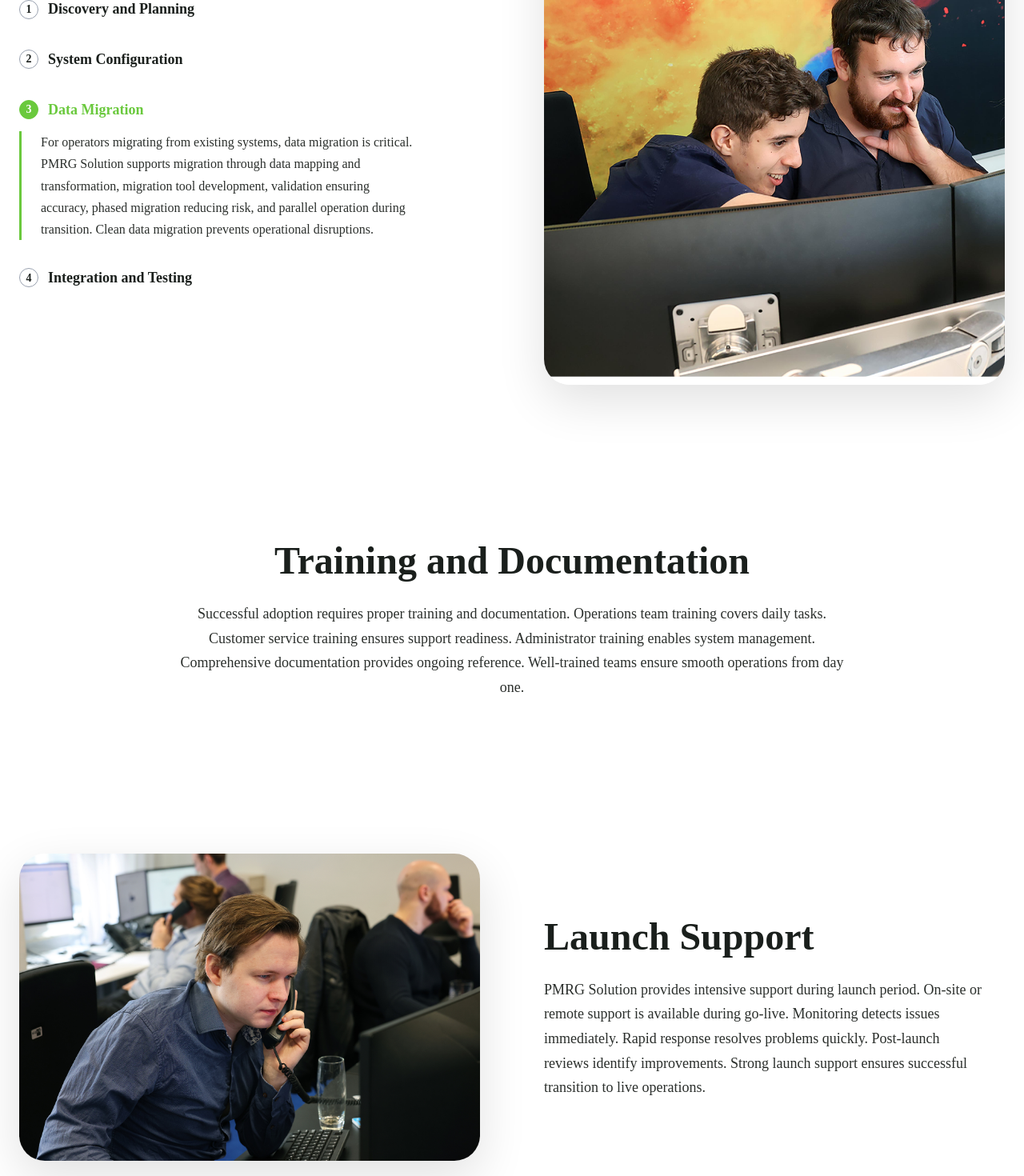
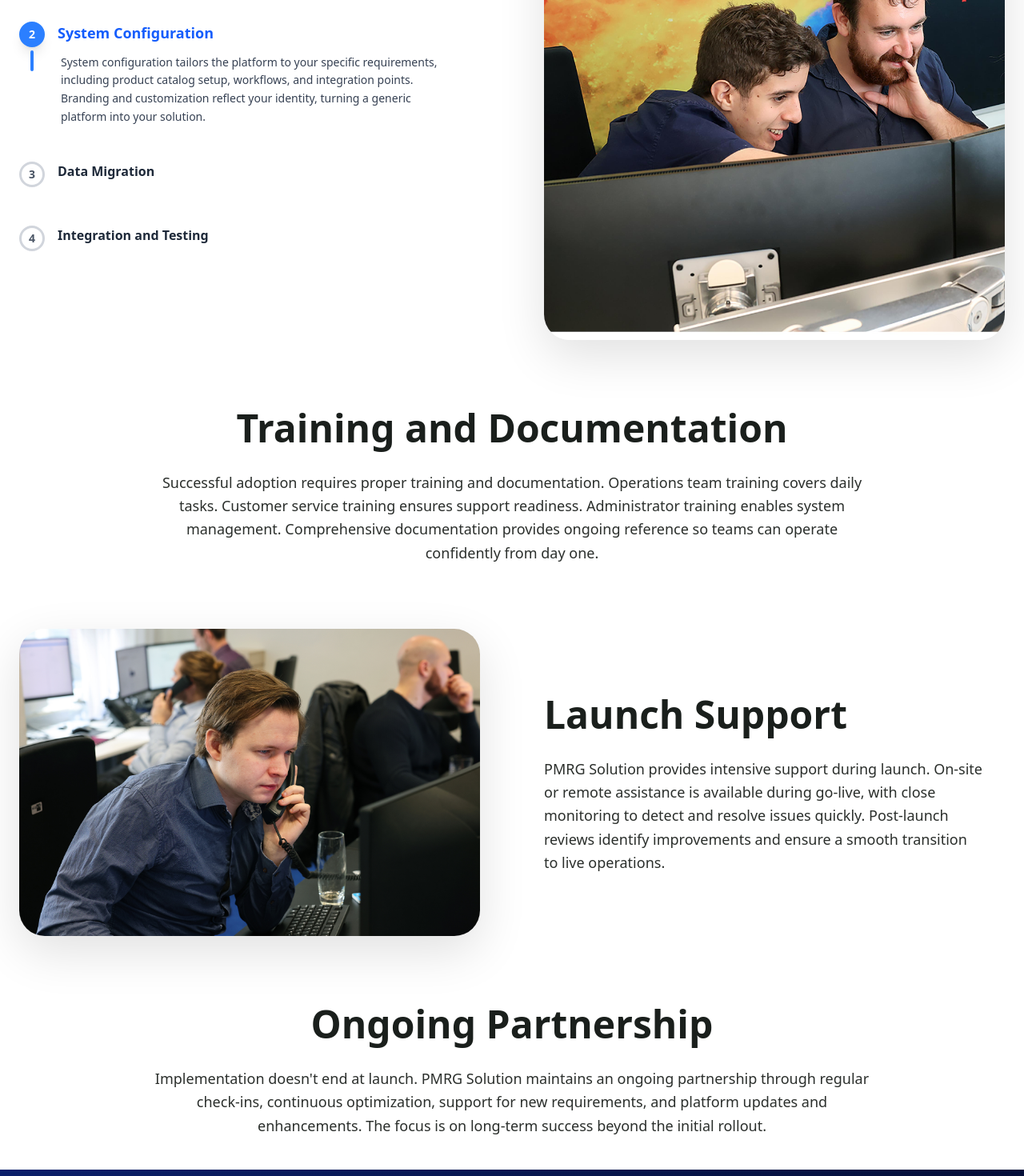
Before and after one commit to Sugaam-dev/NewPMRG_Solution, a React (Vite) app: page /pmrg-way-of-work/implementation-approach in a window 1280 px wide. Shown: the part 1120-2590 px from the top of the page at 80% size. Built offline with nearby package versions, Linux system fonts and the light colour scheme.

Commit message:
pmrg crew and pmrg way of work animation image and gap

```diff
--- a/src/Components/Pages/PMRGWayOfWork/ImplementationApproach.jsx
+++ b/src/Components/Pages/PMRGWayOfWork/ImplementationApproach.jsx
@@ -1,145 +1,237 @@
-import React from "react";
+import React, { useState, useEffect, useRef } from "react";
 import implImg1 from "../../../assets/implement.jpg";
 import implImg2 from "../../../assets/lunchsupport.jpg";
 import HeroSection from "../HeroSection";
 import implementationapproachdata from "../../../data/implementationapproachdata";
 
 export default function ImplementationApproach() {
+  const [activeStep, setActiveStep] = useState(1);
+  const intervalRef = useRef(null);
+
+  const steps = [
+    {
+      id: 1,
+      title: "Discovery and Planning",
+      description:
+        "Implementation begins with thorough discovery to understand your business model, existing systems and data, regulatory requirements, timeline constraints, and success criteria. Detailed planning identifies tasks, dependencies, risks, and milestones, so expectations are realistic and aligned.",
+    },
+    {
+      id: 2,
+      title: "System Configuration",
+      description:
+        "System configuration tailors the platform to your specific requirements, including product catalog setup, workflows, and integration points. Branding and customization reflect your identity, turning a generic platform into your solution.",
+    },
+    {
+      id: 3,
+      title: "Data Migration",
+      description:
+        "For operators migrating from existing systems, data migration is critical. PMRG Solution supports migration through data mapping and transformation, migration tool development, validation ensuring accuracy, phased migration reducing risk, and parallel operation during transition.",
+    },
+    {
+      id: 4,
+      title: "Integration and Testing",
+      description:
+        "Comprehensive integration and testing ensures everything works together. End-to-end and performance testing validate real-world usage, while user acceptance testing confirms the solution meets expectations before launch.",
+    },
+  ];
+
+  // Auto-advance using setInterval - SIMPLEST APPROACH
+  useEffect(() => {
+    intervalRef.current = setInterval(() => {
+      setActiveStep((prev) => (prev % steps.length) + 1);
+    }, 5000);
+
+    return () => {
+      if (intervalRef.current) {
+        clearInterval(intervalRef.current);
+      }
+    };
+  }, [steps.length]);
+
+  const handleStepClick = (stepId) => {
+    if (intervalRef.current) {
+      clearInterval(intervalRef.current);
+    }
+    setActiveStep(stepId);
+
+    // Restart interval after manual click
+    setTimeout(() => {
+      intervalRef.current = setInterval(() => {
+        setActiveStep((prev) => (prev % steps.length) + 1);
+      }, 5000);
+    }, 100);
+  };
+
   return (
     <>
-    <HeroSection {...implementationapproachdata}/>
+      <HeroSection {...implementationapproachdata} />
 
       <main className="w-full bg-white text-[#1a1f1c] overflow-hidden">
-
-      {/* =============================
-          IMPLEMENTATION SECTION
-      ============================== */}
-      <section className="w-full px-6 py-24">
-        <div className="max-w-[1250px] mx-auto grid grid-cols-1 lg:grid-cols-2 gap-20 items-start">
-
+        {/* IMPLEMENTATION SECTION */}
+        <section className="w-full px-6 py-5 lg:py-10 ">
+          <div className="max-w-[1250px] mx-auto grid grid-cols-1 lg:grid-cols-2 gap-12 lg:gap-20 items-start">
             {/* LEFT CONTENT */}
-          <div>
-            <h2 className="font-['PST_Mail_Sans'] text-[40px] md:text-[48px] leading-[1.15] font-bold mb-6">
+            <div className="relative">
+              <h2 className="text-[32px] md:text-[40px] lg:text-[48px] leading-tight font-bold mb-4 md:mb-6">
                 Implementation
               </h2>
 
-            <p className="font-['Mona_Sans'] text-[18px] leading-[1.7] text-[#2b2f2c] mb-10">
-              We guide you through the process of implementation and help you every step of the way.
+              <p className="text-[16px] md:text-[18px] leading-relaxed text-[#2b2f2c] mb-8 md:mb-10">
+                We guide you through the process of implementation and help you
+                every step of the way.
               </p>
 
-            {/* LIST */}
-            <div className="space-y-8 text-[18px] font-['Mona_Sans'] leading-[1.7]">
+              {/* Steps */}
+              <div className="relative space-y-8 md:space-y-10">
+                {steps.map((step) => {
+                  const isActive = activeStep === step.id;
+                  return (
+                    <div key={step.id} className="flex items-start space-x-4">
+                      {/* Step circle */}
+                      <div className="flex-shrink-0 mt-1">
+                        <button
+                          onClick={() => handleStepClick(step.id)}
+                          className={`w-8 h-8 flex items-center justify-center rounded-full border-3 font-bold text-sm transition-all duration-300 ${
+                            isActive
+                              ? "bg-blue-500 border-blue-500 text-white shadow-lg"
+                              : "bg-white border-gray-300 text-gray-600 hover:bg-gray-50 hover:border-gray-400"
+                          }`}
+                          style={{ minHeight: '32px' }}
+                        >
+                          {step.id}
+                        </button>
 
-              {/* Step 1 */}
-              <div>
-                <p className="font-semibold mb-2 flex items-center gap-3">
-                  <span className="w-6 h-6 flex items-center justify-center rounded-full border border-gray-400 text-[14px]">1</span>
-                  Discovery and Planning
-                </p>
+                        {/* Animated line - PURE CSS */}
+                        {isActive && (
+                          <div
+                            className="w-1 bg-blue-500 rounded-full ml-3.5 mt-1 animate-grow-line"
+                            style={{
+                              height: '80px',
+                              animationDuration: '5s',
+                              animationPlayState: 'running'
+                            }}
+                          />
+                        )}
                       </div>
 
-              {/* Step 2 */}
-              <div>
-                <p className="font-semibold mb-2 flex items-center gap-3">
-                  <span className="w-6 h-6 flex items-center justify-center rounded-full border border-gray-400 text-[14px]">2</span>
-                  System Configuration
-                </p>
-              </div>
-
-              {/* Step 3 — Data Migration (expanded) */}
-              <div>
-                <p className="font-semibold mb-3 flex items-center gap-3 text-[#6ac93d]">
-                  <span className="w-6 h-6 flex items-center justify-center rounded-full border border-[#6ac93d] bg-[#6ac93d] text-white text-[14px]">3</span>
-                  Data Migration
+                      {/* Step content */}
+                      <div className="flex-1 pt-1">
+                        <p
+                          onClick={() => handleStepClick(step.id)}
+                          className={`font-bold text-base mb-3 cursor-pointer transition-colors duration-300 ${
+                            isActive ? "text-blue-600 text-lg" : "text-gray-800"
+                          }`}
+                        >
+                          {step.title}
                         </p>
 
-                <div className="pl-6 border-l-[3px] border-[#6ac93d] text-[16px] leading-[1.7] text-[#2b2f2c] max-w-[500px]">
-                  For operators migrating from existing systems, data migration is critical. PMRG Solution supports
-                  migration through data mapping and transformation, migration tool development, validation ensuring
-                  accuracy, phased migration reducing risk, and parallel operation during transition. Clean data
-                  migration prevents operational disruptions.
+                        {isActive && (
+                          <div className="text-sm leading-relaxed text-gray-700 pl-1 max-w-[90%] animate-slideIn">
+                            {step.description}
+                          </div>
+                        )}
                       </div>
                     </div>
-
-              {/* Step 4 */}
-              <div>
-                <p className="font-semibold mb-2 flex items-center gap-3">
-                  <span className="w-6 h-6 flex items-center justify-center rounded-full border border-gray-400 text-[14px]">4</span>
-                  Integration and Testing
-                </p>
-              </div>
-
+                  );
+                })}
               </div>
             </div>
 
             {/* RIGHT IMAGE */}
             <div className="rounded-[32px] overflow-hidden shadow-[0_20px_60px_rgba(0,0,0,0.12)]">
-            <img src={implImg1} alt="Implementation" className="w-full h-full object-cover" />
+              <img
+                src={implImg1}
+                alt="Implementation"
+                className="w-full h-auto  object-contain"
+              />
             </div>
-
           </div>
         </section>
 
-      {/* =============================
-          TRAINING & DOCUMENTATION
-      ============================== */}
-      <section className="w-full px-6 py-24 text-center">
-        <h2 className="font-['PST_Mail_Sans'] text-[40px] md:text-[48px] leading-[1.15] font-bold mb-6">
+        {/* TRAINING & DOCUMENTATION */}
+        <section className="w-full px-6 py-5 lg:py-10 text-center">
+          <div className="max-w-[900px] mx-auto">
+            <h2 className="text-[32px] md:text-[40px] lg:text-[48px] leading-tight font-bold mb-4 md:mb-6">
               Training and Documentation
             </h2>
-
-        <p className="font-['Mona_Sans'] text-[18px] leading-[1.7] max-w-[850px] mx-auto text-[#2b2f2c]">
-          Successful adoption requires proper training and documentation. Operations team training covers daily tasks.
-          Customer service training ensures support readiness. Administrator training enables system management.
-          Comprehensive documentation provides ongoing reference. Well-trained teams ensure smooth operations from day one.
+            <p className="text-[16px] md:text-[18px] leading-relaxed text-[#2b2f2c]">
+              Successful adoption requires proper training and documentation.
+              Operations team training covers daily tasks. Customer service
+              training ensures support readiness. Administrator training enables
+              system management. Comprehensive documentation provides ongoing
+              reference so teams can operate confidently from day one.
             </p>
-      </section>
-
-      {/* =============================
-          LAUNCH SUPPORT
-      ============================== */}
-      <section className="w-full px-6 py-24">
-        <div className="max-w-[1250px] mx-auto grid grid-cols-1 lg:grid-cols-2 gap-20 items-center">
-
-          {/* LEFT IMAGE */}
-          <div className="rounded-[32px] overflow-hidden shadow-[0_20px_60px_rgba(0,0,0,0.12)]">
-            <img src={implImg2} alt="Launch Support" className="w-full h-full object-cover" />
-          </div>
-
-          {/* RIGHT TEXT */}
-          <div>
-            <h2 className="font-['PST_Mail_Sans'] text-[40px] md:text-[48px] leading-[1.15] font-bold mb-6">
-              Launch Support
-            </h2>
-
-            <p className="font-['Mona_Sans'] text-[18px] leading-[1.7] text-[#2b2f2c] max-w-[550px]">
-              PMRG Solution provides intensive support during launch period. On-site or remote support is
-              available during go-live. Monitoring detects issues immediately. Rapid response resolves
-              problems quickly. Post-launch reviews identify improvements. Strong launch support ensures
-              successful transition to live operations.
-            </p>
-          </div>
-
           </div>
         </section>
 
-      {/* =============================
-          ONGOING PARTNERSHIP
-      ============================== */}
-      <section className="w-full px-6 py-24 text-center">
-        <h2 className="font-['PST_Mail_Sans'] text-[40px] md:text-[48px] leading-[1.15] font-bold mb-6">
+        {/* LAUNCH SUPPORT */}
+        <section className="w-full px-6 py-5 lg:py-10">
+          <div className="max-w-[1250px] mx-auto grid grid-cols-1 lg:grid-cols-2 gap-12 lg:gap-20 items-center">
+            <div className="rounded-[32px] overflow-hidden shadow-[0_20px_60px_rgba(0,0,0,0.12)] order-2 lg:order-1">
+              <img
+                src={implImg2}
+                alt="Launch Support"
+                className="w-full h-auto object-contain"
+              />
+            </div>
+            <div className="order-1 lg:order-2">
+              <h2 className="text-[32px] md:text-[40px] lg:text-[48px] leading-tight font-bold mb-4 md:mb-6">
+                Launch Support
+              </h2>
+              <p className="text-[16px] md:text-[18px] leading-relaxed text-[#2b2f2c] max-w-[550px]">
+                PMRG Solution provides intensive support during launch. On-site
+                or remote assistance is available during go-live, with close
+                monitoring to detect and resolve issues quickly. Post-launch
+                reviews identify improvements and ensure a smooth transition to
+                live operations.
+              </p>
+            </div>
+          </div>
+        </section>
+
+        {/* ONGOING PARTNERSHIP */}
+        <section className="w-full px-6 py-5 lg:py-10 text-left lg:text-center">
+          <div className="max-w-[900px] mx-auto">
+            <h2 className="text-[32px] md:text-[40px] lg:text-[48px] leading-tight font-bold mb-4 md:mb-6">
               Ongoing Partnership
             </h2>
+            <p className="text-[16px] md:text-[18px] leading-relaxed text-[#2b2f2c]">
+              Implementation doesn't end at launch. PMRG Solution maintains an
+              ongoing partnership through regular check-ins, continuous
+              optimization, support for new requirements, and platform updates
+              and enhancements. The focus is on long-term success beyond the
+              initial rollout.
+            </p>
+          </div>
+        </section>
+      </main>
 
-        <p className="font-['Mona_Sans'] text-[18px] leading-[1.7] max-w-[850px] mx-auto text-[#2b2f2c]">
-          Implementation doesn’t end at launch. PMRG Solution maintains ongoing partnership through
-          regular check-ins, continuous optimization, support for new requirements, platform updates
-          and enhancements, and long-term success focus. We’re invested in your success beyond initial launch.
-        </p>
-      </section>
-
-    </main></>
-
-
+      <style jsx>{`
+        @keyframes grow-line {
+          from {
+            height: 0;
+          }
+          to {
+            height: 80px;
+          }
+        }
+        @keyframes slideIn {
+          from {
+            opacity: 0;
+            transform: translateX(20px);
+          }
+          to {
+            opacity: 1;
+            transform: translateX(0);
+          }
+        }
+        .animate-grow-line {
+          animation: grow-line 5s ease-out forwards;
+        }
+        .animate-slideIn {
+          animation: slideIn 0.7s ease-out forwards;
+        }
+      `}</style>
+    </>
   );
 }
```
Also changed, not shown: src/Components/Pages/PMRGWayOfWork/DevelopmentPhilosophyPage.jsx (+11 -6 lines), src/Components/Pages/PMRGWayOfWork/MVNEConnectivity.jsx (+21 -21 lines), src/Components/Pages/PmrgCrew/MilestonesPage.jsx (+12 -7 lines), src/Components/Pages/PmrgCrew/OurTeamPage.jsx (+13 -6 lines), src/Components/Pages/PmrgCrew/TeamCulturePage.jsx (+15 -9 lines), src/Components/RootLayout/Layout/Header.jsx (+30 -9 lines). Lines whose indentation alone changed are shown as unchanged.
